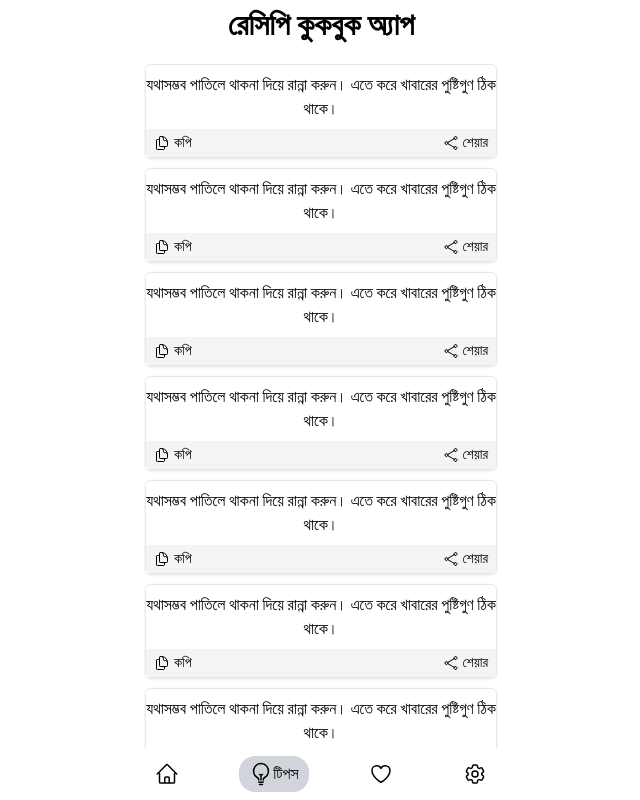
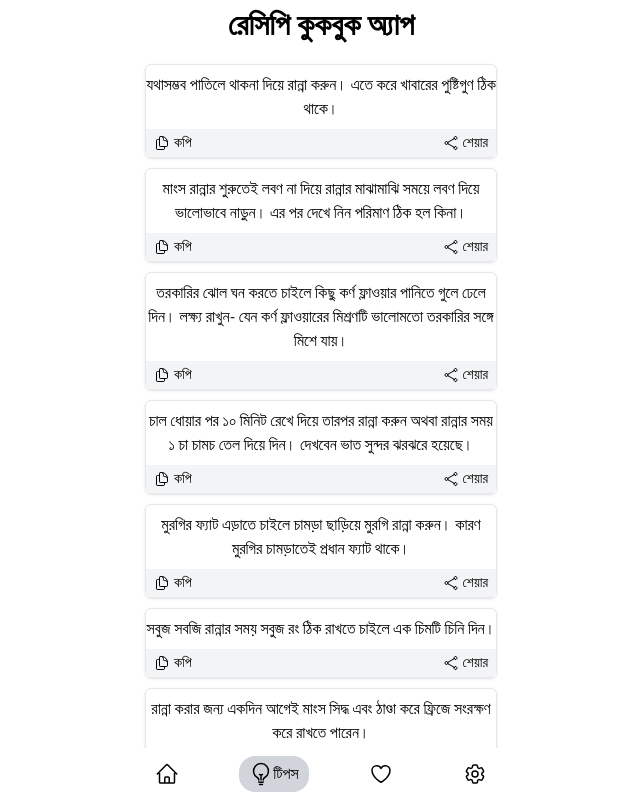
Before and after one commit to monzuralam/recipe-cookbook-app, a Vue app: page /tips in a window 1280 px wide. Shown: the whole page, without its empty margins (319-959 px from the left). Built offline with nearby package versions, Linux system fonts and the light colour scheme.

Commit message:
tips item content show

```diff
--- a/src/components/Tips/TipsItem.vue
+++ b/src/components/Tips/TipsItem.vue
@@ -1,4 +1,12 @@
 <script setup>
+const props = defineProps({
+  data: Object,
+});
+
+const content = props?.data?.content;
+
+console.log(props);
+
 /**
  * Current Text on click
  */
@@ -38,8 +46,7 @@ const shareTipsText = async (el) => {
   <!-- tips item start here -->
   <div class="border rounded-md shadow mb-2.5">
     <p class="text-base text-center py-2 dark:text-white">
-      যথাসম্ভব পাতিলে থাকনা দিয়ে রান্না করুন। এতে করে খাবারের পুষ্টিগুণ ঠিক
-      থাকে।
+      {{ content }}
     </p>
     <!-- action start here -->
     <div
```
